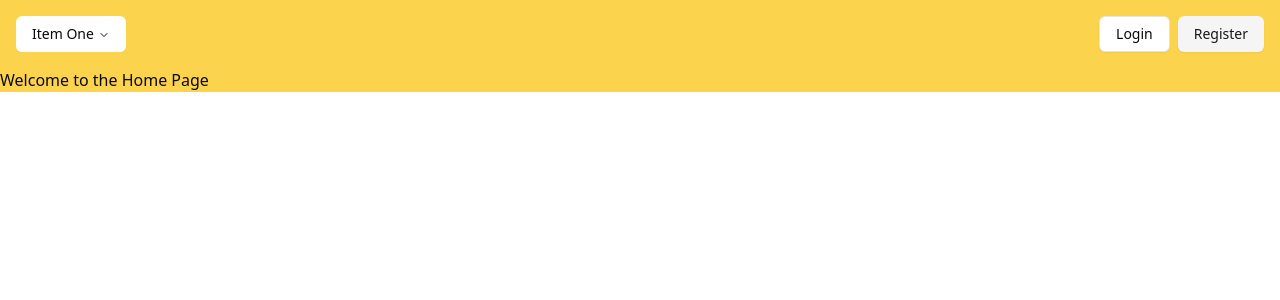
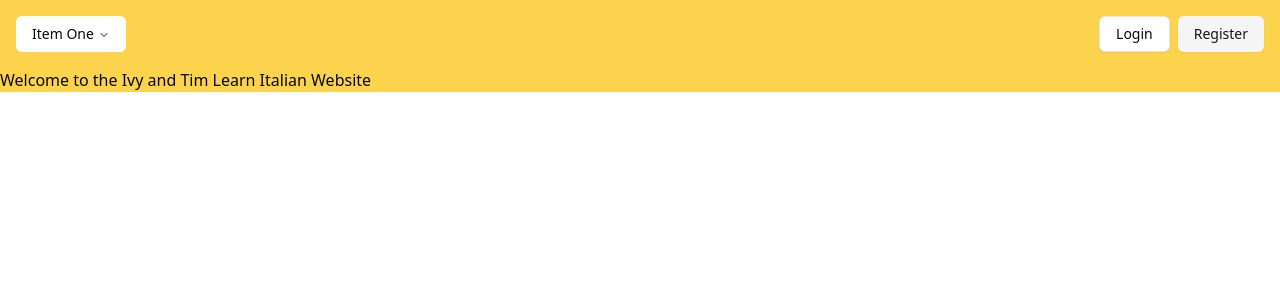
Before and after one commit to MassimilianoMarcello/school-reservation-app, a Next.js app: page / in a window 1280 px wide. Shown: the top 300 px of the page. Built offline with nearby package versions, Linux system fonts and the light colour scheme; no server answers.

Commit message:
add  site adress variable

```diff
--- a/app/page.tsx
+++ b/app/page.tsx
@@ -4,7 +4,7 @@
 export default function Home() {
   return (
   <>
-  <h1 className="bg-amber-300">Welcome to the Home Page</h1>
+  <h1 className="bg-amber-300">Welcome to the Ivy and Tim Learn Italian Website</h1>
 
   </>
   );
```
